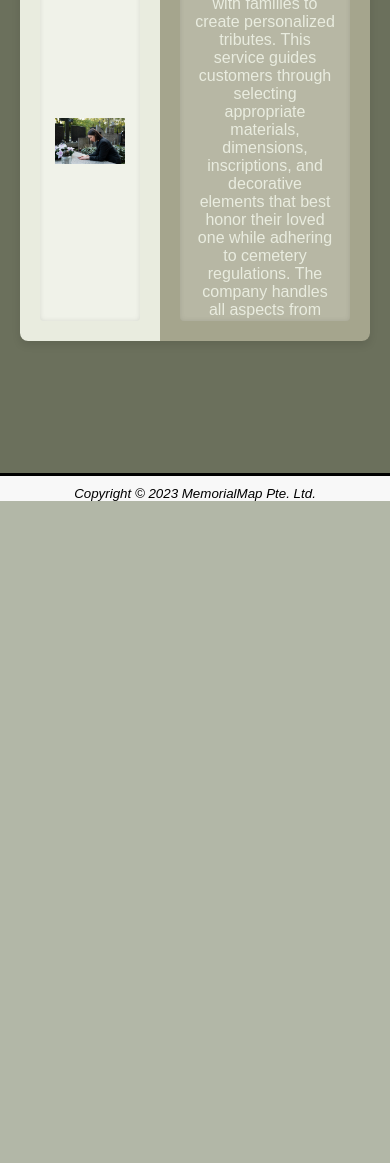
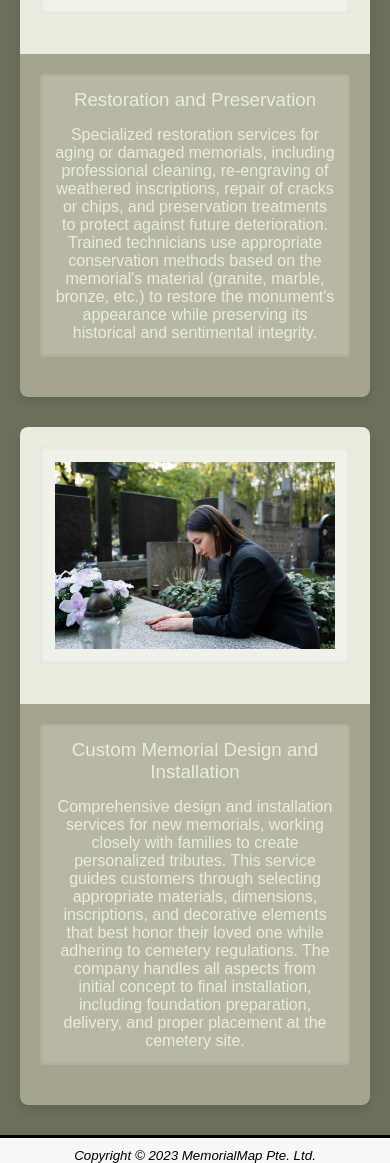
Before and after one commit to J3rick/1005-Web, a PHP site: page /services.php in a window 390 px wide. Shown: the part 1249-2412 px from the top of the page. Before the commit the page ends 1750 px from the top, so only its background shows below. Run offline with PHP 8.4, Linux system fonts and the light colour scheme.

Commit message:
implemented changes to main.css to improve responsiveness on mobile devices

```diff
--- a/css/main.css
+++ b/css/main.css
@@ -766,7 +766,7 @@ footer {
 /* Services Section Base */
 .services {
     background-color: #6B705C; /* Soft Olive Green for Section */
-    height: 1500px;
+    height: auto;
     padding: 30px 20px;
 }
 
@@ -786,12 +786,17 @@ footer {
 .services .row {
     display: flex;
     width: 100%;
-    height: 400px;
+    height: auto;
     background-color: #4A4D3F; /* Deep Olive for Row */
     margin-bottom: 30px;
     border-radius: 8px;
     box-shadow: 0 4px 8px rgba(0, 0, 0, 0.1);
     overflow: hidden;
+    flex-direction: column;
+}
+
+.services .row:nth-child(3) {
+    flex-direction: column-reverse;
 }
 
 .services .row:last-child {
@@ -800,13 +805,13 @@ footer {
 
 /* Column Layouts */
 .services .row .column-large {
-    width: 60%;
+    width: 100%;
     padding: 20px;
     background-color: #A5A58D; /* Sage for Big Column */
 }
 
 .services .row .column-small {
-    width: 40%;
+    width: 100%;
     padding: 20px;
     background-color: #E9ECDF; /* Cream/Beige for Small Column */
 }
@@ -822,7 +827,7 @@ footer {
 /* Memorial Cards - Small Column */
 .services .row .column-small .memorial-card {
     display: flex;
-    flex-direction: column;
+    flex-direction: col;
     justify-content: center;
     align-items: center;
     background-color: rgba(255, 255, 255, 0.3);
```
